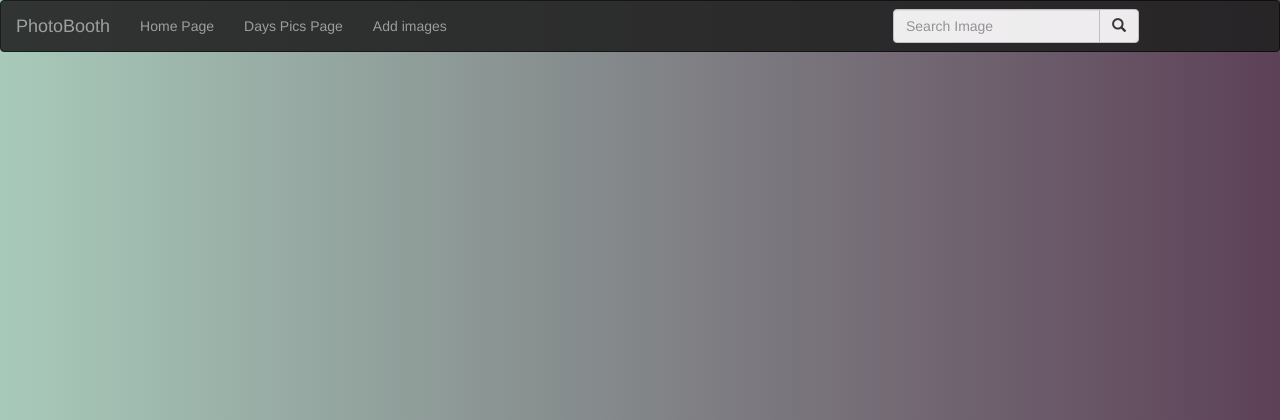
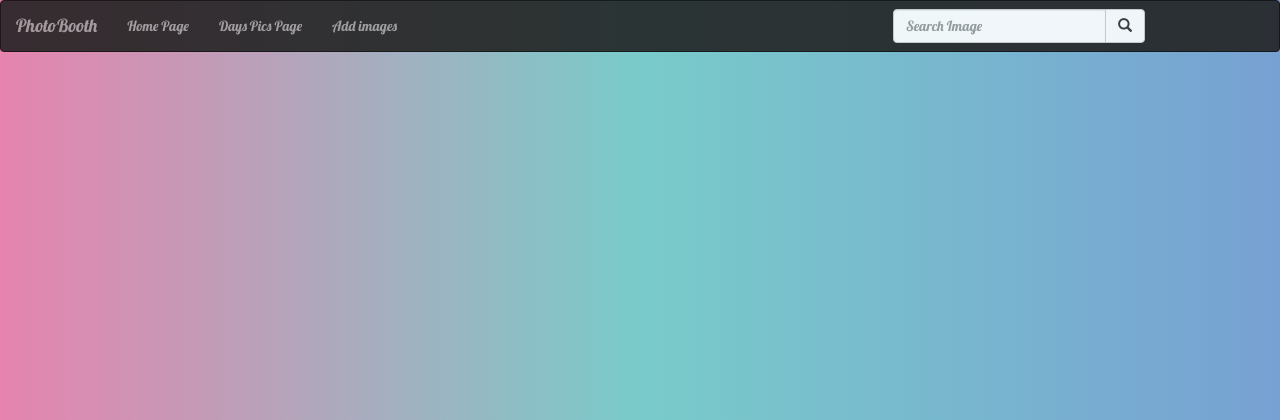
Before and after one commit to tw8130/Photo-Booth, a Django app: page / in a window 1280 px wide. Shown: the top 420 px of the page. Run offline with Django 3.2, Linux system fonts and the light colour scheme; data that the repository does not hold is empty; some libraries are stand-ins or nearby versions.

Commit message:
add changes to the readme.md and styled the navbar

```diff
--- a/pics/templates/all-pics/base.html
+++ b/pics/templates/all-pics/base.html
@@ -14,6 +14,7 @@
   {% block styles %}
     {% bootstrap_css %}
     <link rel="stylesheet" href="{% static 'css/basepics.css' %}">
+    <link href="https://fonts.googleapis.com/css2?family=Lobster&display=swap" rel="stylesheet">
   {% endblock %}
 
 </head>
--- a/pics/templates/navbar.html
+++ b/pics/templates/navbar.html
@@ -45,6 +45,11 @@
         </div>
 
     </nav>
+    <style>
+        body {
+            font-family: 'Lobster', cursive;
+        }
+    </style>
 </body>
 
 </html>
--- a/pics/templates/welcome.html
+++ b/pics/templates/welcome.html
@@ -63,9 +63,10 @@ aria-hidden="true">
     transform: translateY(-7px);
   }
   body {
-    background: #5D4157;  /* fallback for old browsers */
-    background: -webkit-linear-gradient(to right, #A8CABA, #5D4157);  /* Chrome 10-25, Safari 5.1-6 */
-    background: linear-gradient(to right, #A8CABA, #5D4157); /* W3C, IE 10+/ Edge, Firefox 16+, Chrome 26+, Opera 12+, Safari 7+ */
+    background: #77A1D3;  /* fallback for old browsers */
+    background: -webkit-linear-gradient(to right, #E684AE, #79CBCA, #77A1D3);  /* Chrome 10-25, Safari 5.1-6 */
+    background: linear-gradient(to right, #E684AE, #79CBCA, #77A1D3); /* W3C, IE 10+/ Edge, Firefox 16+, Chrome 26+, Opera 12+, Safari 7+ */
+
   }
 
 </style>
--- a/static/css/basepics.css
+++ b/static/css/basepics.css
@@ -4,8 +4,9 @@ h1
 }
 body
 {
-  background: #5D4157;  /* fallback for old browsers */
-  background: -webkit-linear-gradient(to right, #A8CABA, #5D4157);  /* Chrome 10-25, Safari 5.1-6 */
-  background: linear-gradient(to right, #A8CABA, #5D4157); /* W3C, IE 10+/ Edge, Firefox 16+, Chrome 26+, Opera 12+, Safari 7+ */
+  background: #77A1D3;  /* fallback for old browsers */
+  background: -webkit-linear-gradient(to right, #E684AE, #79CBCA, #77A1D3);  /* Chrome 10-25, Safari 5.1-6 */
+  background: linear-gradient(to right, #E684AE, #79CBCA, #77A1D3); /* W3C, IE 10+/ Edge, Firefox 16+, Chrome 26+, Opera 12+, Safari 7+ */
+
 
 }
```
Also changed, not shown: README.md.
